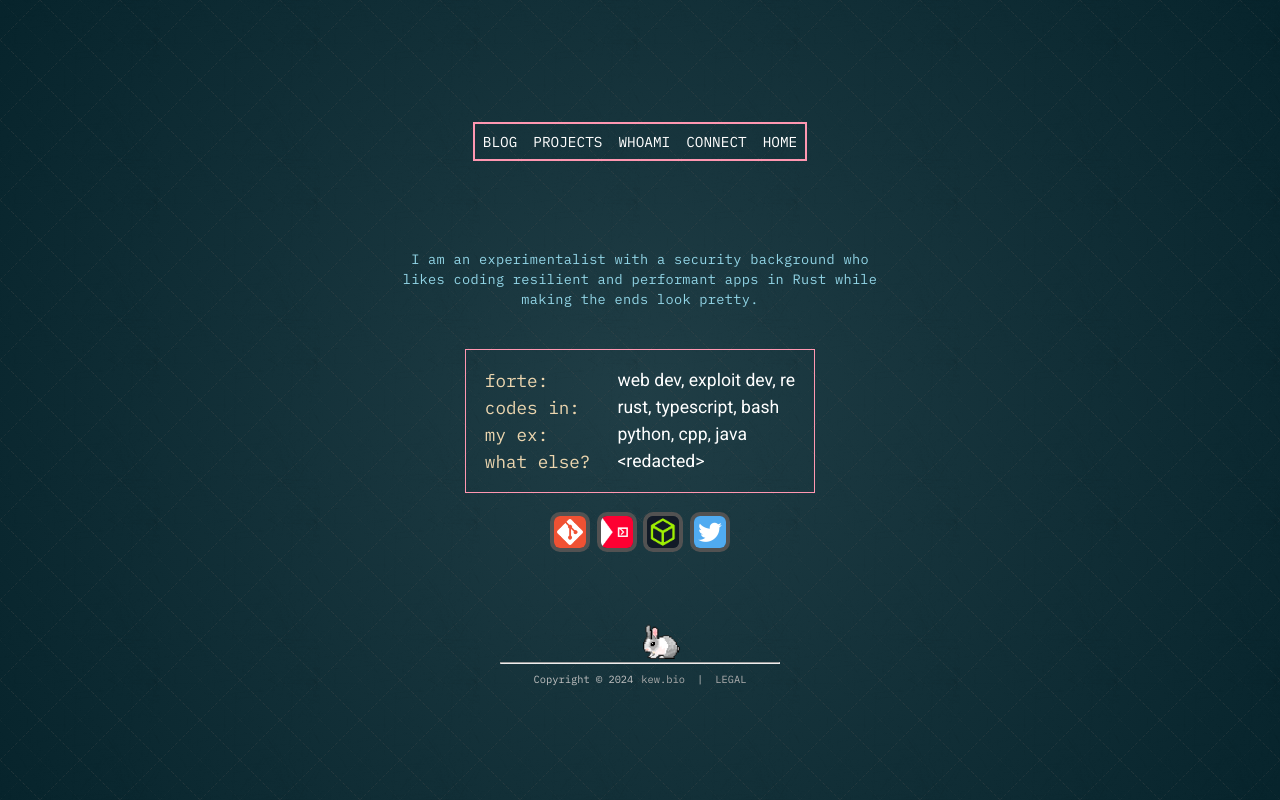
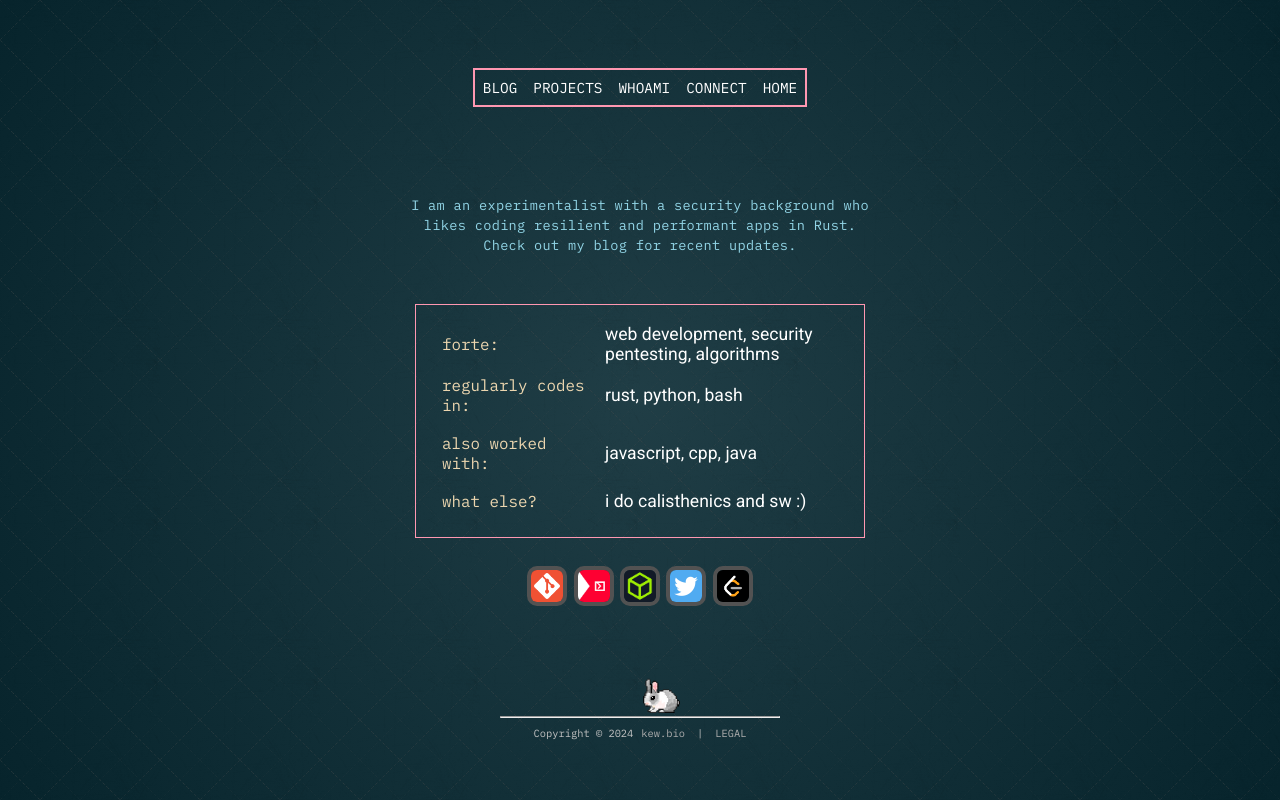
Before and after one commit to kewmine/kew.bio, a SvelteKit app in the folder svelte_source/: page /whoami in a window 1280 px wide. Built offline with nearby package versions, Linux system fonts and the light colour scheme; a web font is replaced by a local one.

Commit message:
modified:   svelte_source/src/lib/data.json 	new file:   svelte_source/src/lib/static/leetcode.png 	modified:   svelte_source/src/routes/+layout.svelte 	modified:   svelte_source/src/routes/+page.svelte 	modified:   svelte_source/src/routes/whoami/+page.svelte

```diff
--- a/svelte_source/src/lib/data.json
+++ b/svelte_source/src/lib/data.json
@@ -1,6 +1,6 @@
 {
   "author": "kewmine",
-  "site_desc": "kewmine's security blog",
+  "site_desc": "kewmine's portfolio website",
   "site_cover": "https://github.com/kewmine/kew.bio/blob/main/svelte_source/src/lib/static/cover.jpg?raw=true",
   "description": "wannabe security researcher hunting for the next 0day",
   "domain": "kew.bio",
@@ -8,12 +8,13 @@
   "telegram": "kewmine",
 
   "github": "kewmine",
+  "leetcode": "kewmine",
   "twitter": "kewmine",
   "ctftime": "172844",
   "hackthebox": "200315",
 
-  "forte": "web dev, exploit dev, re",
-  "codes_in": "rust, typescript, bash",
-  "my_ex": "python, cpp, java",
-  "what_else": "<redacted>"
+  "forte": "web development, security pentesting, algorithms",
+  "codes_in": "rust, python, bash",
+  "my_ex": "javascript, cpp, java",
+  "what_else": "i do calisthenics and sw :)"
 }
--- a/svelte_source/src/routes/+layout.svelte
+++ b/svelte_source/src/routes/+layout.svelte
@@ -1,24 +1,42 @@
-<script lang='ts'>
-    import Favicon from "$lib/static/favicon.ico"
-    import '../global.scss';
-    import Footer from "$lib/modules/footer.svelte"
-    import Pattern from "$lib/modules/bg-pattern.svelte"
-    import data from '$lib/data.json';
+<script lang="ts">
+  import Favicon from "$lib/static/favicon.ico";
+  import "../global.scss";
+  import Footer from "$lib/modules/footer.svelte";
+  import Pattern from "$lib/modules/bg-pattern.svelte";
+  import data from "$lib/data.json";
+
+  import { animate } from "motion";
+  import { onMount } from "svelte";
+  onMount(() => {
+    animate(
+      ".content",
+      { opacity: 1, transform: "none" },
+      { delay: 0, duration: 0.9, easing: [0.17, 0.55, 0.55, 1] }
+    );
+  });
 </script>
 
 <svelte:head>
-    <link rel="icon" href="{Favicon}"/>
-    <title>{data['author']}</title>
-    <meta name="description" content="{data['site_desc']}"/>
-    <meta property="og:title" content="{data['site_desc']}"/>
-    <meta property="og:url" content="https://{data['domain']}"/>
-    <meta property="og:image" content="{data['site_cover']}"/>
+  <link rel="icon" href={Favicon} />
+  <title>{data["author"]}</title>
+  <meta name="description" content={data["site_desc"]} />
+  <meta property="og:title" content={data["site_desc"]} />
+  <meta property="og:url" content="https://{data['domain']}" />
+  <meta property="og:image" content={data["site_cover"]} />
 </svelte:head>
-<Pattern/>
-<slot/>
-<Footer/>
+
+<div class="content">
+  <Pattern />
+  <slot />
+  <Footer />
+</div>
 
 <style>
-
-
+    .content {
+        display: flex;
+        flex-direction: column;
+        justify-content: center;
+        align-items: center;
+        opacity: 0;
+    }
 </style>
--- a/svelte_source/src/routes/whoami/+page.svelte
+++ b/svelte_source/src/routes/whoami/+page.svelte
@@ -1,65 +1,71 @@
 <script>
-    import Navbar from "$lib/modules/navbar.svelte"
-    import data from '$lib/data.json';
-    import Git_logo from "$lib/static/git.png"
-    import Ctftime_logo from "$lib/static/ctftime.png"
-    import Twitter_logo from "$lib/static/twitter.png"
-    import Hackthebox_logo from "$lib/static/hackthebox.png"
+  import Navbar from "$lib/modules/navbar.svelte";
+  import data from "$lib/data.json";
+  import Git_logo from "$lib/static/git.png";
+  import Ctftime_logo from "$lib/static/ctftime.png";
+  import Twitter_logo from "$lib/static/twitter.png";
+  import Hackthebox_logo from "$lib/static/hackthebox.png";
+  import Leetcode_logo from "$lib/static/leetcode.png";
   import Data from "$lib/data.json";
 </script>
 
-<Navbar/>
+<Navbar />
 
 <div class="info">
-    I am an experimentalist with a security background
-    who likes coding resilient and performant apps in Rust
-    while making the ends look pretty.
+  I am an experimentalist with a security background who likes coding resilient
+  and performant apps in Rust. Check out my blog for recent updates.
 </div>
 <div id="table">
   <table>
     <tr>
       <th class="category"> forte:</th>
-            <th>{data['forte']}</th>
+      <th>{data["forte"]}</th>
     </tr>
 
     <tr>
-            <th class="category"> codes in:</th>
-            <th>{data['codes_in']}</th>
+      <th class="category"> regularly codes in:</th>
+      <th>{data["codes_in"]}</th>
     </tr>
 
     <tr>
-            <th class="category"> my ex:</th>
-            <th> {data['my_ex']}</th>
+      <th class="category"> also worked with:</th>
+      <th> {data["my_ex"]}</th>
     </tr>
 
     <tr>
       <th class="category"> what else?</th>
-            <th>{data['what_else']}</th>
+      <th>{data["what_else"]}</th>
     </tr>
   </table>
 </div>
 <div class="socials">
   <div>
     <a href="https://github.com/{Data['github']}">
-            <img class="logo" src="{Git_logo}" alt="github"/>
+      <img class="logo" src={Git_logo} alt="github" />
     </a>
   </div>
 
   <div>
     <a href="https://ctftime.org/user/{Data['ctftime']}">
-            <img class="logo" src="{Ctftime_logo}" alt="ctftime"/>
+      <img class="logo" src={Ctftime_logo} alt="ctftime" />
     </a>
   </div>
 
   <div>
     <a href="https://app.hackthebox.com/profile/{Data['hackthebox']}">
-            <img class="logo" src="{Hackthebox_logo}" alt="hackthebox"/>
+      <img class="logo" src={Hackthebox_logo} alt="hackthebox" />
     </a>
   </div>
 
   <div>
     <a href="https://twitter.com/{Data['twitter']}">
-            <img class="logo" src="{Twitter_logo}" alt="twitter"/>
+      <img class="logo" src={Twitter_logo} alt="twitter" />
+    </a>
+  </div>
+
+  <div>
+    <a href="https://leetcode.com/{Data['leetcode']}">
+      <img class="logo" src={Leetcode_logo} alt="twitter" />
     </a>
   </div>
 </div>
@@ -79,13 +85,14 @@
     margin: 0.4vh;
     height: 4vh;
 
-    -moz-transition: all .2s ease-in;
-    -o-transition: all .2s ease-in;
-    -webkit-transition: all .2s ease-in;
-    transition: all .2s ease-in;
+    -moz-transition: all 0.2s ease-in;
+    -o-transition: all 0.2s ease-in;
+    -webkit-transition: all 0.2s ease-in;
+    transition: all 0.2s ease-in;
   }
 
-  .logo:hover, .logo:active {
+  .logo:hover,
+  .logo:active {
     border: 0.5vh solid $color_04;
     margin: 0.4vh;
     height: 4vh;
@@ -110,22 +117,25 @@
   }
 
   table {
-    justify-content: center;
-    align-items: center;
+    margin: 0.5em;
     text-align: left;
     border: 1px solid $sakura;
     padding: 2vh 2vh 2vh 2vh;
-
   }
 
   th {
     font-weight: 400;
+    max-width: 30vh;
+    text-align: left;
   }
 
   .category {
+    max-width: 20vh;
     color: $washed;
-    padding-right: 3vh;
+    padding: 1vh 0vh 1vh 1vh;
     font-family: "IBM Plex Mono", monospace;
+    font-size: 0.9em;
+
+    text-align: left;
   }
-
 </style>
```
Also changed, not shown: svelte_source/src/routes/+page.svelte (+0 -21 lines), svelte_source/src/lib/static/leetcode.png (added). Lines whose indentation alone changed are shown as unchanged.
